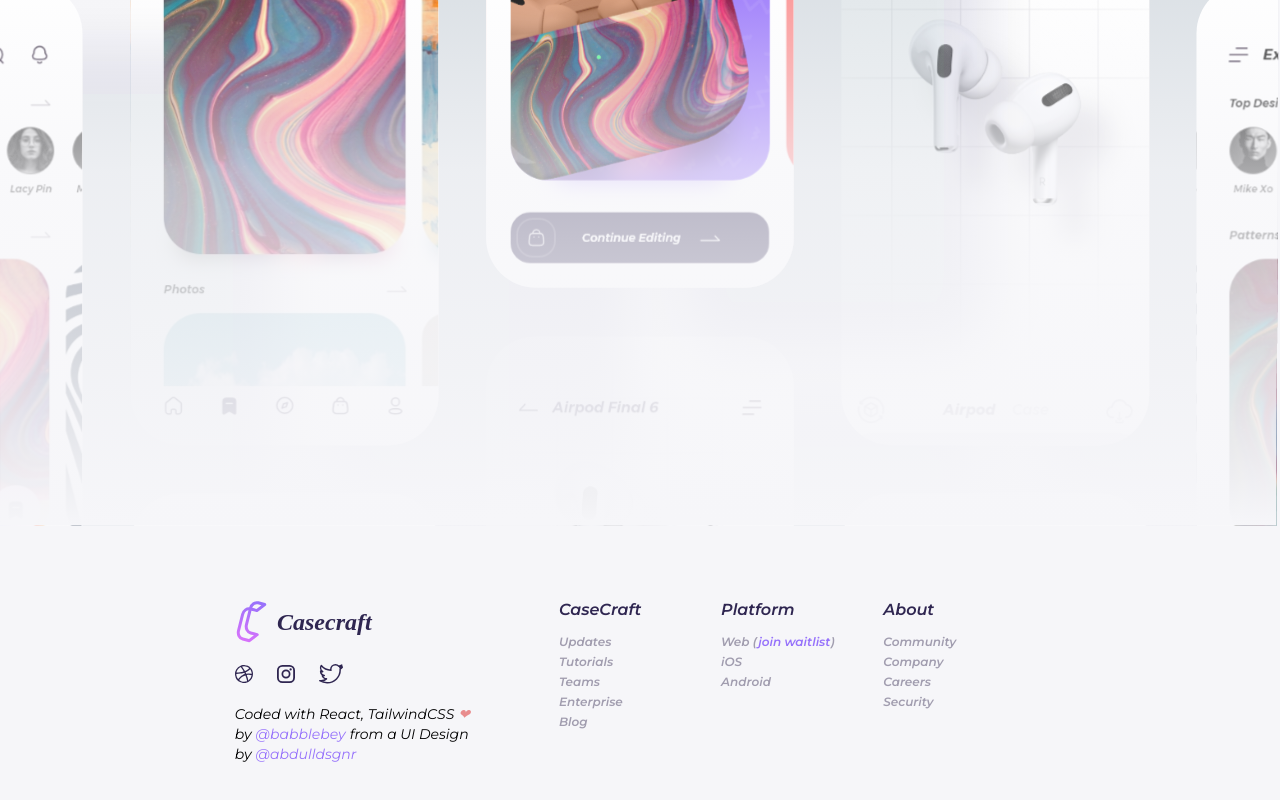
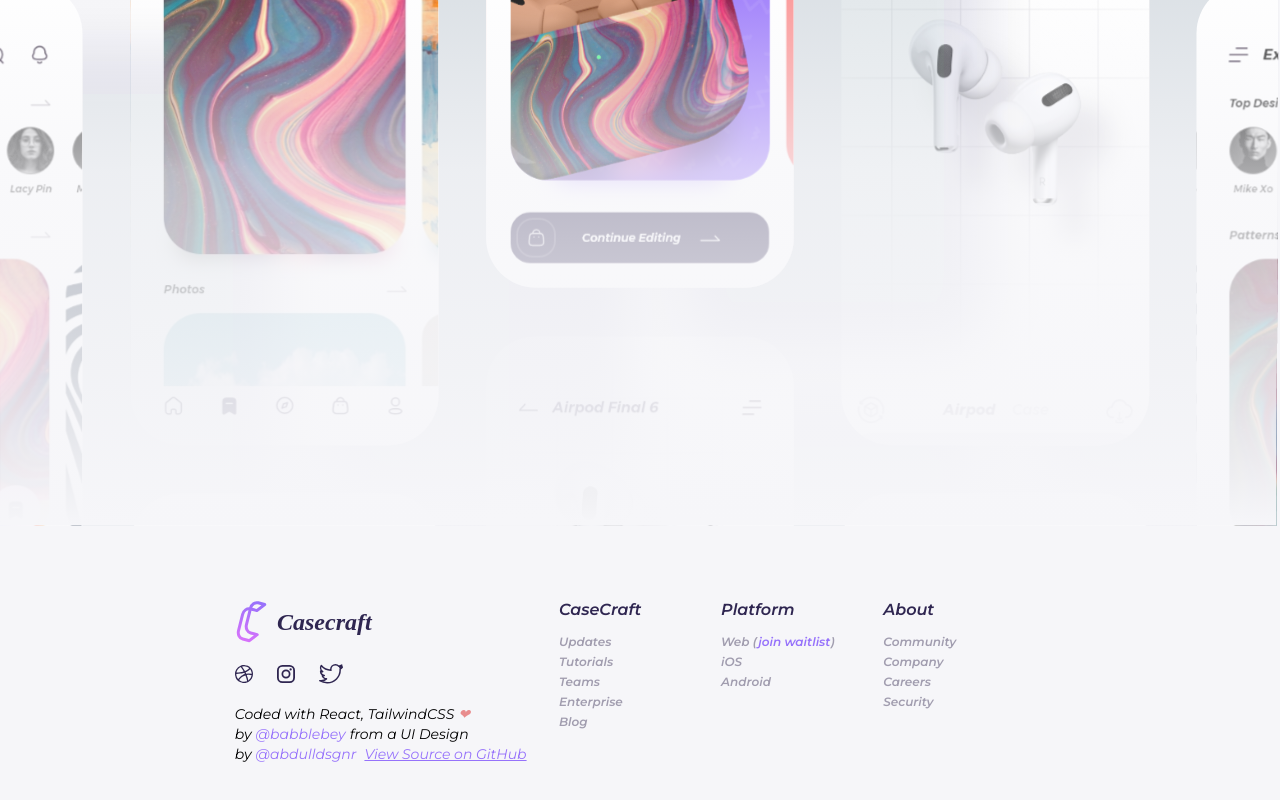
Before and after one commit to babblebey/casecraft, a React (Vite) app: page / in a window 1280 px wide. Shown: the part 5795-6595 px from the top of the page. Built offline with nearby package versions, Linux system fonts and the light colour scheme.

Commit message:
added repo link to footer

```diff
--- a/src/components/Footer.jsx
+++ b/src/components/Footer.jsx
@@ -29,8 +29,11 @@ const Footer = () => {
                             @babblebey
                         </a>
                         from a UI Design by
-                        <a href="https://dribbble.com/Abdulldsgnr" className="text-secondary mx-1" target="_blank">
+                        <a href="https://dribbble.com/shots/13793839-CaseCraft-Landing-Kit" className="text-secondary mx-1" target="_blank">
                             @abdulldsgnr
+                        </a>
+                        <a href="https://github.com/babblebey/casecraft" className="text-secondary underline mx-1" target="_blank">
+                            View Source on GitHub
                         </a>
                     </p>
                 </div>
```
